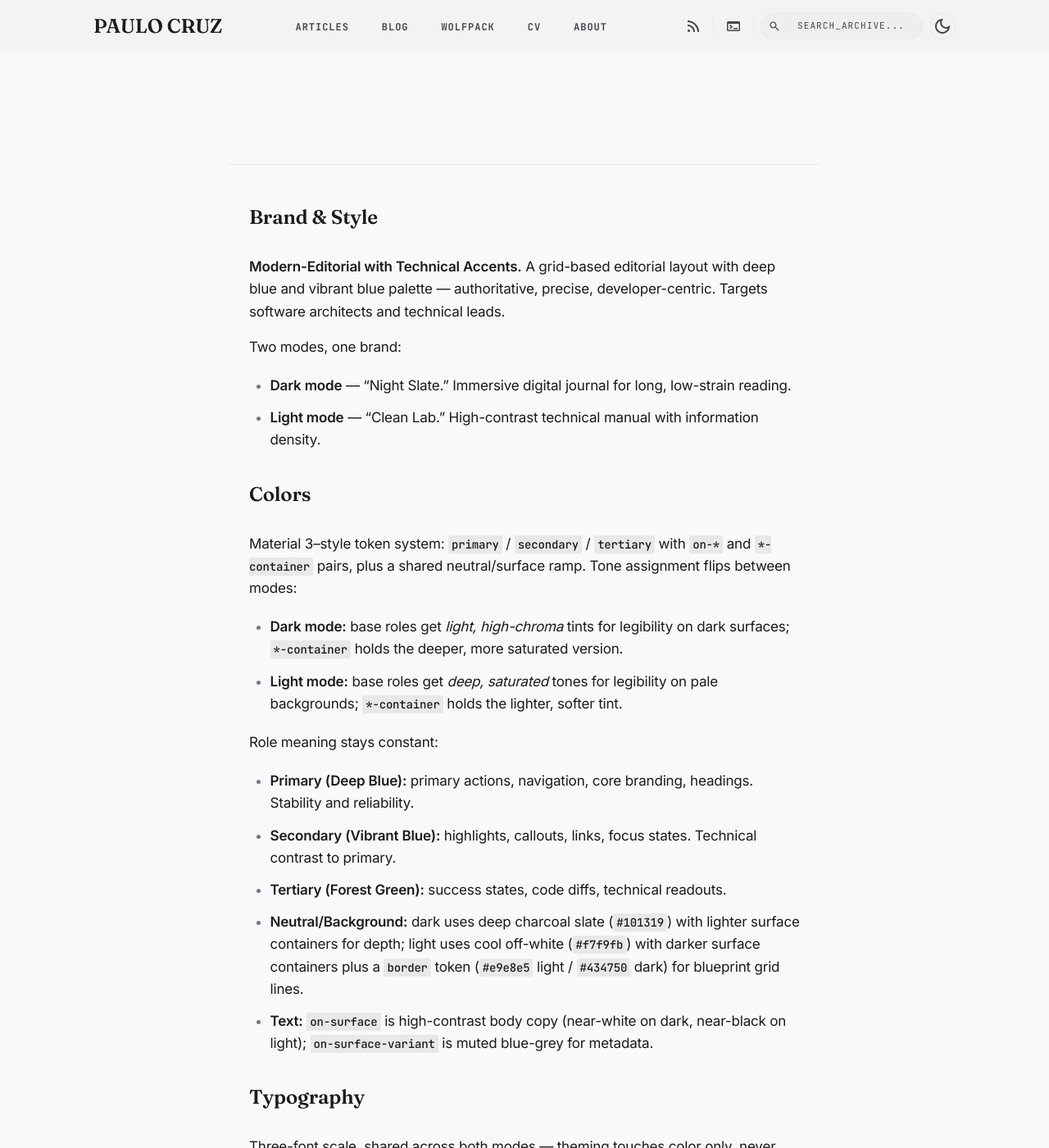
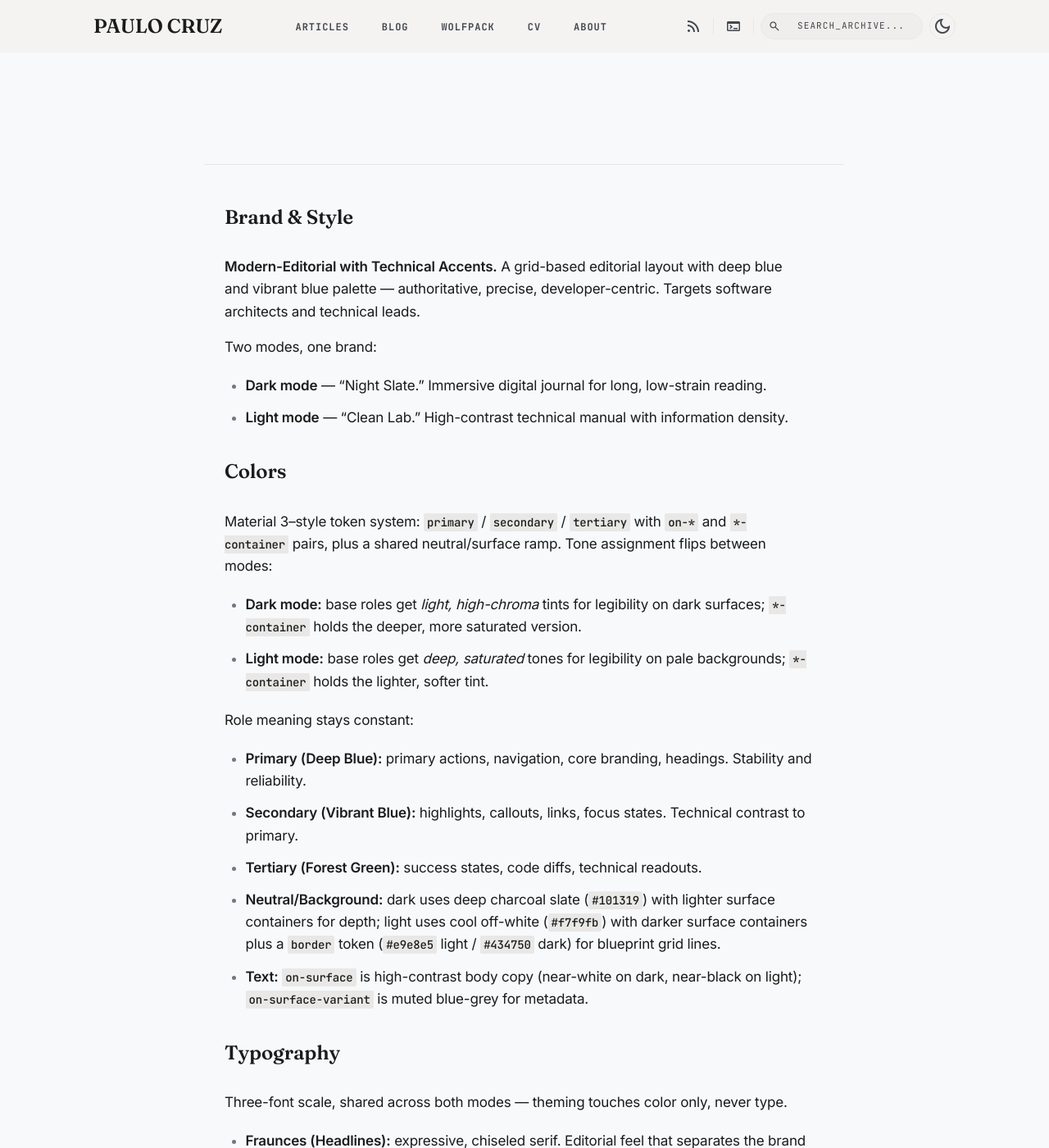
Before and after one commit to paulushcgcj/paulushcgcj.github.io, a Jekyll site: the page built from DESIGN.md, in a window 1280 px wide and 1400 px high. Shown: the whole window at 82% size. Built offline with Jekyll 4.4.1, drawn with Linux system fonts in a browser that asks for light colours.

Commit message:
refactor(math): enhance KaTeX styling for better layout and responsiveness fix(tokens): update article max width for improved readability refactor(footer): remove unnecessary horizontal rule from CC footer feat(head): add KaTeX stylesheet for improved math rendering

```diff
--- a/_includes/cc-by-4.0-footer.html
+++ b/_includes/cc-by-4.0-footer.html
@@ -1,5 +1,4 @@
 {% if page.license %}
-<hr>
 <p class="cc-footer">
   {% if page.license == "CC-BY-4.0" %}
     This post is licensed under <a href="https://creativecommons.org/licenses/by/4.0/">CC BY 4.0</a>. Please attribute the original author and link to this post.
--- a/_includes/head.html
+++ b/_includes/head.html
@@ -17,6 +17,10 @@
 
 <!-- Main stylesheet -->
 <link rel="stylesheet" href="{{ '/assets/css/main.css' | relative_url }}">
+
+<!-- KaTeX stylesheet: hides the MathML (.katex-mathml) fallback so build-time
+     kramdown-math-katex output renders as a single equation, not a duplicate. -->
+<link rel="stylesheet" href="https://cdn.jsdelivr.net/npm/katex@0.16.11/dist/katex.min.css" integrity="sha384-nB0miv6/jRmo5UMMR1wu3Gz6NLsoTkbqJghGIsx//Rlm+ZU03BU6SQNC66uf4l5+" crossorigin="anonymous">
 
 <!-- Theme initialization script (before body to prevent FOUC) -->
 <script>
--- a/_sass/_math.scss
+++ b/_sass/_math.scss
@@ -35,33 +35,36 @@
   background-color: var(--color-surface-container-low);
   border-left: 3px solid var(--color-primary);
   border-radius: var(--radius-default);
-  text-align: center;
 
-  /* Slightly more prominent than body copy. */
-  font-size: clamp(1.05rem, 0.95rem + 0.4vw, 1.3rem);
-  font-weight: 500;
+  /* Use flexbox for robust centering instead of text-align */
+  display: flex;
+  justify-content: center;
+  align-items: center;
+
+  /* Prevent long equations from breaking mobile layouts */
+  overflow-x: auto;
+  overflow-y: hidden;
+
+  /* Ensure smooth scrolling on iOS */
+  -webkit-overflow-scrolling: touch;
 }
 
-/* 1. Paragraphs starting with a bold label then a .katex span.
-      This is the current kramdown output for $$ blocks preceded by
-      a **bold title** line (e.g. "The PERT Formula:"). */
+/* 1. Paragraphs starting with a bold label then a .katex span. */
 .article__content > p > strong:first-child + .katex {
   @extend %math-display-base;
 }
 
-/* 2. Paragraphs where .katex is the only child (bare formula, no label).
-      Covers $$ blocks that sit alone in their paragraph. */
+/* 2. Paragraphs where .katex is the only child (bare formula). */
 .article__content > p > .katex:only-child {
   @extend %math-display-base;
 }
 
-/* 3. If future KaTeX/Jekyll output wraps $$ blocks in .katex-display,
-      cover that case too. */
+/* 3. Future .katex-display wrappers. */
 .article__content > .katex-display {
   @extend %math-display-base;
 }
 
-/* 4. Utility class for any future manual or plugin-driven wrappers. */
+/* 4. Utility class. */
 .math-display {
   @extend %math-display-base;
 }
--- a/_sass/_tokens.scss
+++ b/_sass/_tokens.scss
@@ -169,7 +169,7 @@
 
   /* ---- Layout-specific ---- */
   --container-max: 1100px;
-  --article-max: 720px;
+  --article-max: 780px;
   --gutter: 24px;
   --margin-mobile: 16px;
 
```
